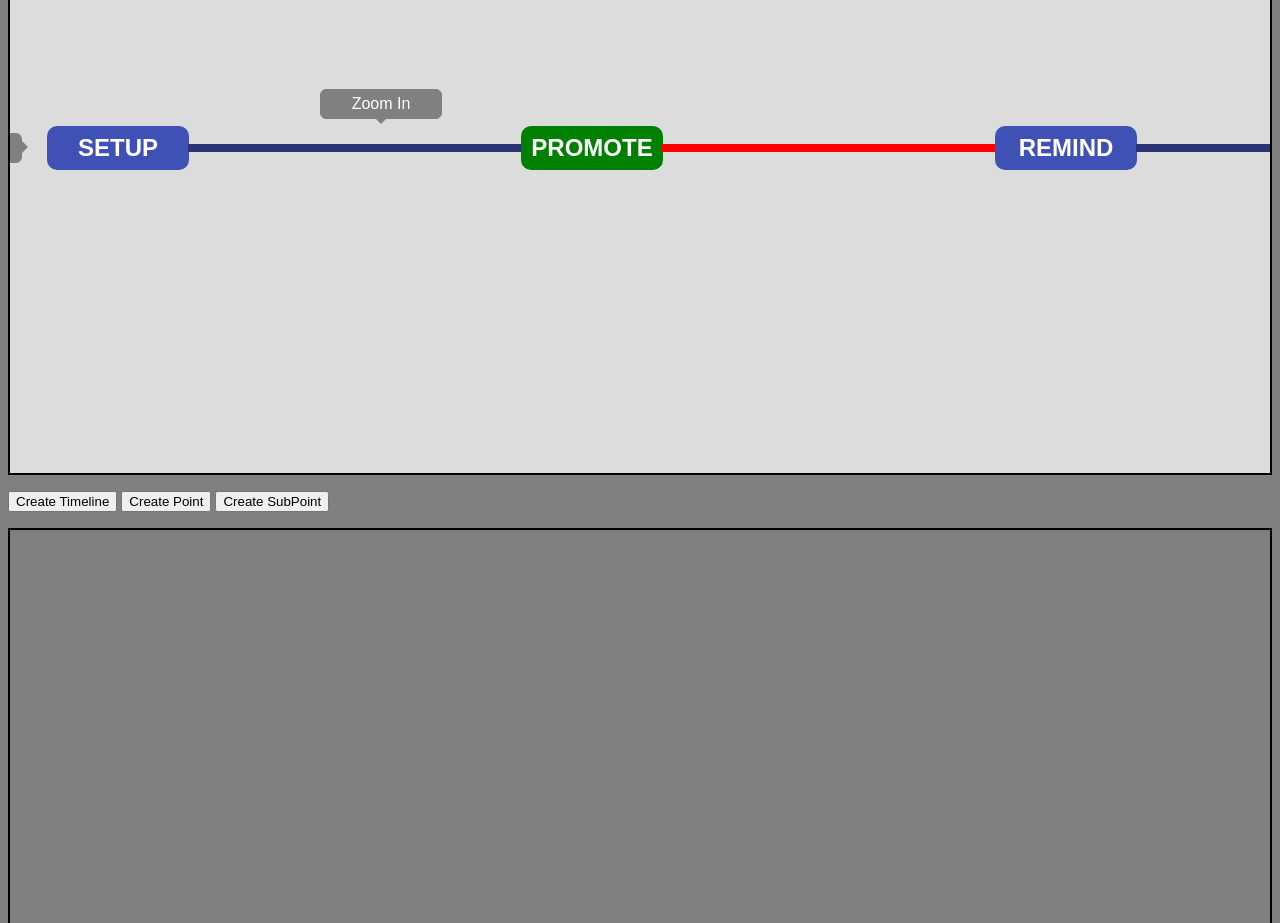
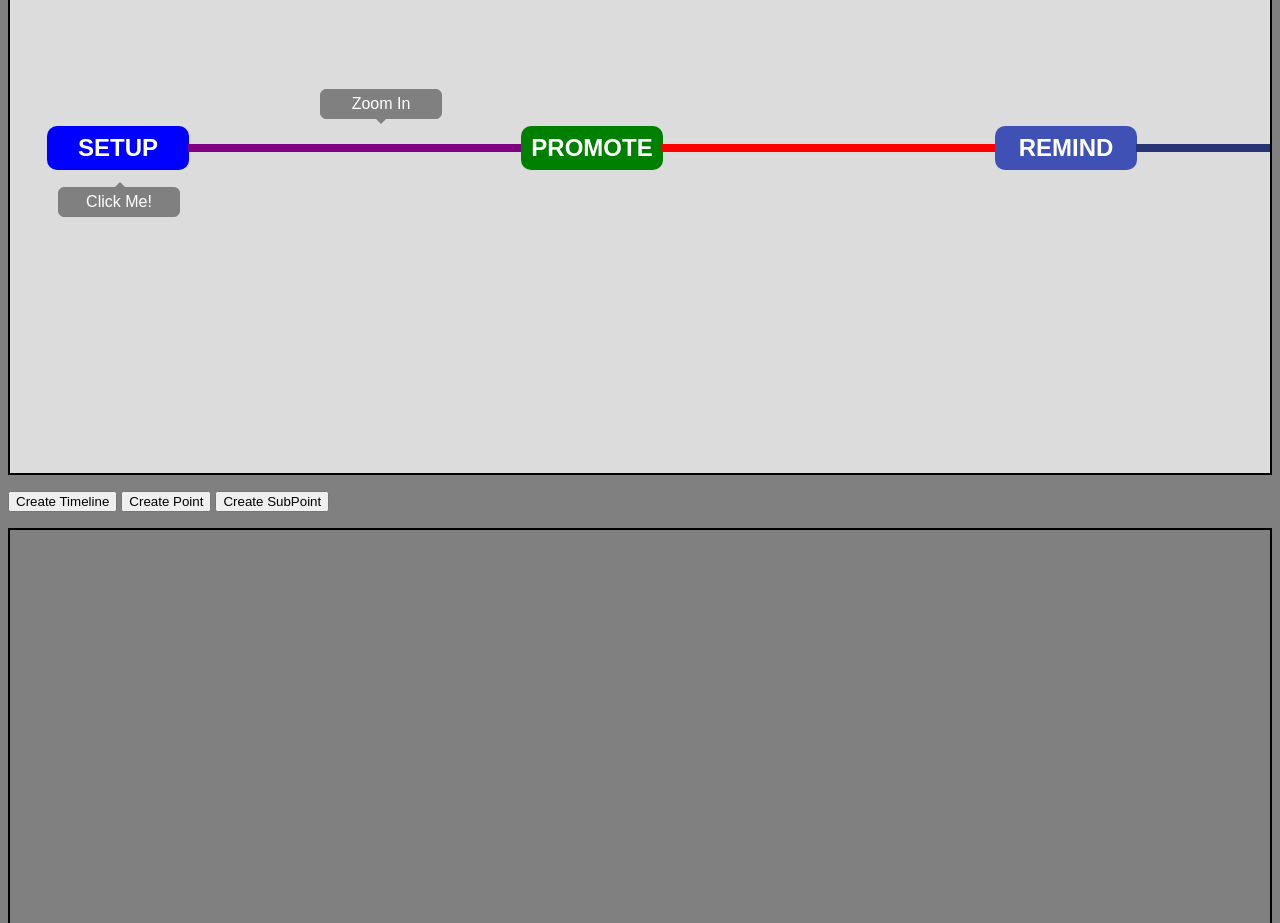
Before and after one commit to PemK88/Advanced-Timeline-JS-Library, a website: page pub/examples.html in a window 1280 px wide. Shown: the part 940-1863 px from the top of the page. Drawn offline with nearby package versions, Linux system fonts and the light colour scheme.

Commit message:
Can change css of points and divisions

```diff
--- a/pub/AdvancedTimeline.css
+++ b/pub/AdvancedTimeline.css
@@ -334,7 +334,7 @@
     cursor: pointer;
   }
 
-  .wrapper-point .zoomPopup {
+  .advanced-timeline .wrapper-point .zoomPopup {
     display: none;
     width: 120px;
     background-color: gray;
@@ -354,7 +354,7 @@
     display: block;
   }
 
-  .wrapper-point .zoomPopup::after {
+  .advanced-timeline .wrapper-point .zoomPopup::after {
     content: "";
     position: absolute;
     top: 25%;
@@ -568,3 +568,36 @@
 .cursor-not-allowed {
     cursor: not-allowed;
 }
+
+
+.horizontal-advanced-timeline .wrapper-point .zoomPopup {
+    display: none;
+    width: 120px;
+    background-color: gray;
+    color: #fff;
+    text-align: center;
+    padding: 5px 0;
+    border-radius: 6px;
+    position: absolute;
+    margin-left: 8px;
+    margin-top: 61px;
+    font-family: Arial, Helvetica, sans-serif;
+    border: 1px grey solid;
+    transition: visibility 0.2s cubic-bezier(0.4, 0, 1, 1);
+  }
+
+.horizontal-advanced-timeline .wrapper-point .zoomPopup::after {
+    content: "";
+    position: absolute;
+    bottom: 100%;
+    left: 45%;
+    margin-left: 1px;
+    border-width: 6px;
+    border-style: solid;
+    border-color: transparent transparent gray transparent ;
+  }
+
+
+.horizontal-advanced-timeline .wrapper-point:nth-child(1) .zoomPopup {
+    display: block;
+  }
--- a/pub/js/AdvancedTimeline.js
+++ b/pub/js/AdvancedTimeline.js
@@ -89,7 +89,7 @@
         return s.color == strColor;
     }
 
-    function createTimeline (domElement='body', horizontal=false, backgroundColor='white', startTitle='Start', endTitle='End', startInfo="N/A", endInfo="N/A") {
+    function createTimeline (domElement='body', horizontal=false, backgroundColor='white', startTitle='Start', endTitle='End', startInfo="N/A", endInfo="N/A",  startPointStyle={}, startDivisionStyle={}, endPointStyle={}) {
         const self = this;
         if(!isColor(backgroundColor)) {
             backgroundColor = 'white';
@@ -107,14 +107,13 @@
         self.timeline.subDivisions[subDivision.id] = subDivision;
 
 
-        addTimelineToDocument(self, domElement, self.timeline.id, self.timeline.wrapperId, pointHTML, pointEndHTML, subDivisionHtml);
+        addTimelineToDocument(self, domElement, self.timeline.id, self.timeline.wrapperId, pointHTML, pointEndHTML, subDivisionHtml, point.id, pointEnd.id, subDivision.id, startPointStyle, startDivisionStyle, endPointStyle);
 
         self.timelineElement = document.querySelector(`#${self.timeline.id}`);
         self.timelineElement.addEventListener('click', (event) => {clickListener(self, event)});
 
         self.timelineWrapperElement = document.querySelector(`#${self.timeline.wrapperId}`);
         self.pointEndElement = self.timelineElement.querySelector('#wrapper-point-2');
-        self.pointEndElement.querySelector('.point').style.backgroundColor = "#e54646";
         self.timelineWrapperElement.style.backgroundColor = self.timeline.backgroundColor;
 
         return [point.id, pointEnd.id];
@@ -458,7 +457,7 @@
         }
     }
 
-    function addTimelineToDocument(self, domElement, timelineId, wrapperId, pointHTML, pointEndHTML, subDivisionHtml) {
+    function addTimelineToDocument(self, domElement, timelineId, wrapperId, pointHTML, pointEndHTML, subDivisionHtml, startPointId, endPointId, divisionId, startPointStyle={}, startDivisionStyle={}, endPointStyle={}) {
         const body = document.querySelector(`${domElement}`);
         let newTimeline;
 
@@ -473,6 +472,18 @@
         }
 
         body.insertAdjacentHTML('beforeend', newTimeline);
+
+        if((typeof startPointStyle === 'object') && (Object.keys(startPointStyle).length !== 0)) {
+            $(`#${timelineId} #${startPointId}`).css(startPointStyle)
+        }
+
+        if((typeof startDivisionStyle === 'object') && (Object.keys(startDivisionStyle).length !== 0)) {
+            $(`#${timelineId} #${divisionId}`).css(startDivisionStyle)
+        }
+
+        if((typeof endPointStyle === 'object') && (Object.keys(endPointStyle).length !== 0)) {
+            $(`#${timelineId} #${endPointId}`).css(endPointStyle)
+        }
     }
 
     function addNewPointToTimeline(self, pointHTML, subDivisionHtml, pointID, divisionID, pointStyle={}, divisionStyle={}) {
--- a/pub/js/examples.js
+++ b/pub/js/examples.js
@@ -4,7 +4,7 @@ document.head.insertAdjacentHTML('beforeend', "<link rel='stylesheet' type='text
 
 const timeline1 = new AdvancedTimeline();
 
-const [setup, end] = timeline1.makeTimeline('#container1', true, 'gainsboro',  "SETUP", "FINISHED", '2-3 Months Before Active Event', 'Event Completed!',)
+const [setup, end] = timeline1.makeTimeline('#container1', true, 'gainsboro',  "SETUP", "FINISHED", '2-3 Months Before Active Event', 'Event Completed!', {'background-color': 'blue', '--box-shadow-color': 'darkgreen'}, {'background-color': 'purple', '--box-shadow-color': 'pink'}, {'background-color': 'darkred', '--box-shadow-color': 'green'})
 const promote = timeline1.makeNewPoint("PROMOTE", '4-5 Weeks Before Active Event', {'background-color': 'green', '--box-shadow-color': 'darkgreen'}, {'background-color': 'red', '--box-shadow-color': 'darkred'})
 const remind = timeline1.makeNewPoint("REMIND",'1-7 Days Before Active Event')
 const inspire = timeline1.makeNewPoint('INSPIRE', "LIVE Day of Active Event")
```
